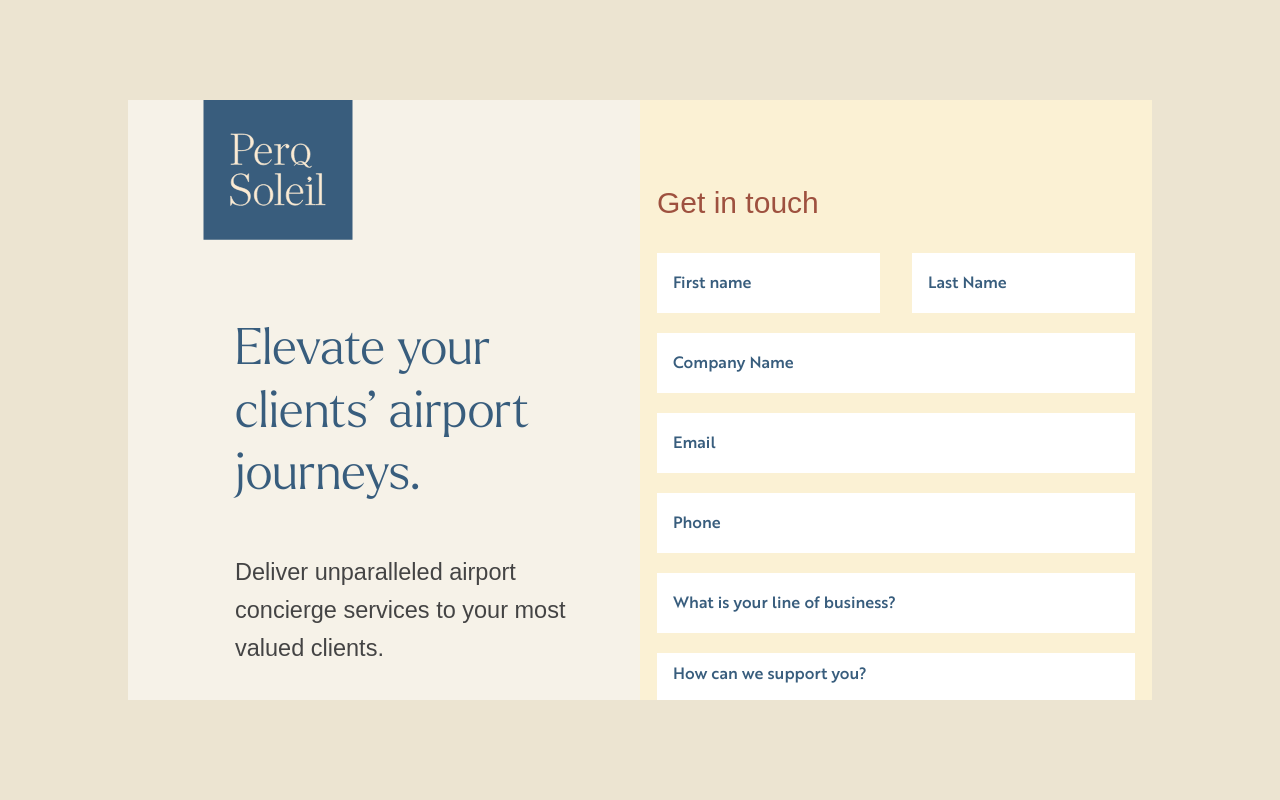
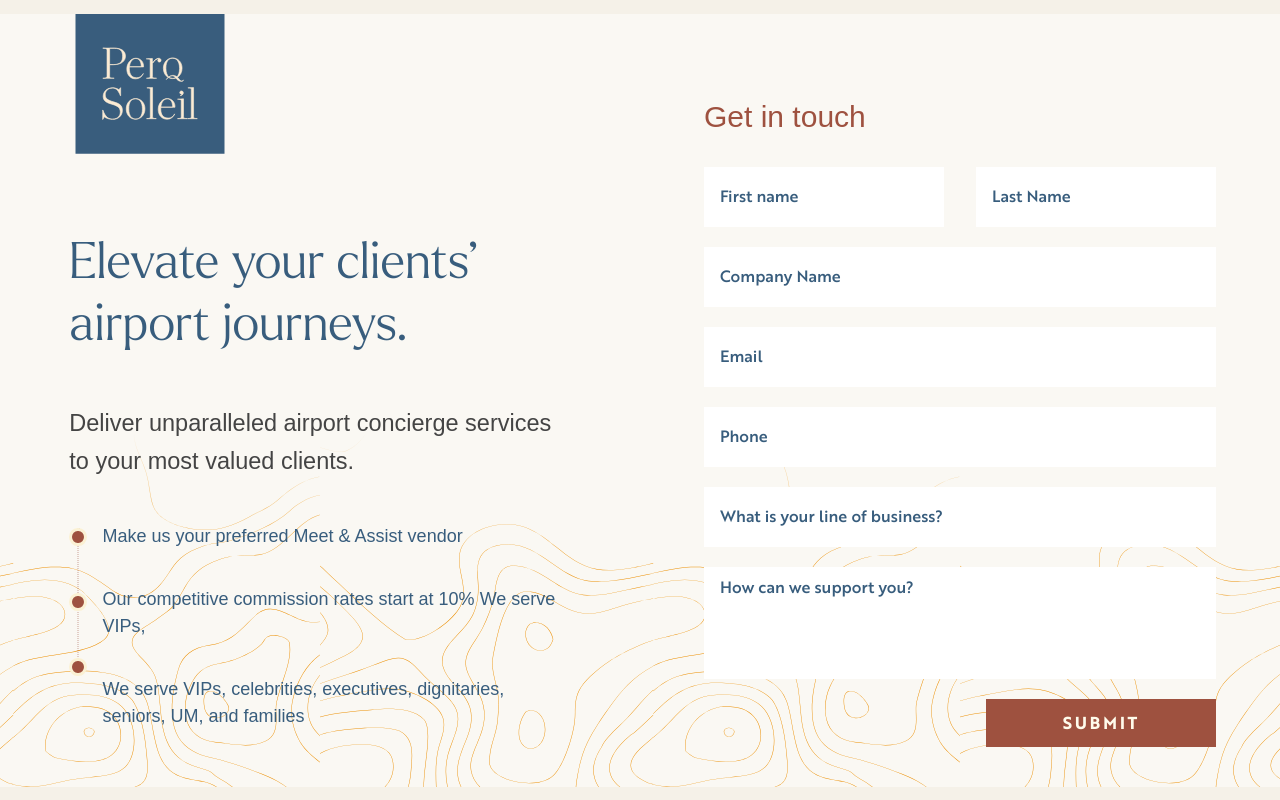
Before and after one commit to khanghoanglatui172/persoliel-landing-page, a Next.js app: page /advisors in a window 1280 px wide. Built offline with nearby package versions, Linux system fonts and the light colour scheme; a web font is replaced by a local one; what mailgun.js would draw is missing.

Commit message:
fix ui-ux

```diff
--- a/app/advisors/components/formAdvisors.tsx
+++ b/app/advisors/components/formAdvisors.tsx
@@ -54,9 +54,9 @@ function FormAdvisors({
   };
 
   return (
-    <div className="flex flex-col items-center  relative flex-grow w-[50%] bg-layer pt-[4.563rem] gap-5">
+    <div className="relative flex-grow w-[50%] pt-[4.563rem] gap-5 h-[100%] p-10 px-16">
       <form onSubmit={handleSubmit(onSubmit)}>
-        <div className="flex flex-col justify-around items-center flex-grow gap-5 w-[100%]">
+        <div className="flex flex-col justify-around items-center flex-grow gap-5 h-[100%] w-[100%]">
           <div className="w-[100%]">
             <h4 className="text-bgButton text-3xl font-normal leading-loose text-start">
               Get in touch
--- a/app/advisors/components/information.tsx
+++ b/app/advisors/components/information.tsx
@@ -4,7 +4,7 @@ import Bullets from "./bullest";
 
 function Information() {
   return (
-    <div className="flex justify-center relative flex-grow w-[50%] pl-[4.688rem]">
+    <div className="flex justify-center relative flex-grow w-[50%] px-[2.333rem]">
       <div className="w-[150px] h-[140px] absolute top-0 left-[4.688rem]">
         <Image
           src="/logo.svg"
@@ -26,7 +26,7 @@ function Information() {
             clients.
           </p>
         </div>
-        <div className="flex flex-row gap-4">
+        <div className="flex gap-4">
           <div className="w-[17.19px] h-[132px]">
             <Bullets />
           </div>
--- a/app/advisors/page.tsx
+++ b/app/advisors/page.tsx
@@ -39,8 +39,8 @@ function Advisors() {
     }
   }
   return (
-    <div className="flex items-center justify-center h-[100vh]">
-      <div className="w-[80%] h-[75%] relative bg-white bg-opacity-50 flex overflow-auto">
+    <div className="flex items-center justify-center h-[100vh] bg-white bg-opacity-50 overflow-auto">
+      <div className="flex flex-row p relative bg-white bg-opacity-50 overflow-auto bg-[url('/backgrounds/background-contourmap4-subpage.svg')] bg-repeat-x bg-advisor-bg">
         <Information />
         <FormAdvisors submit={handleSubmit} />
       </div>
--- a/tailwind.config.js
+++ b/tailwind.config.js
@@ -47,6 +47,7 @@ module.exports = {
         "testimonials-percentage": "5% 50%",
         "discover-perq-soleil": "26rem -9rem",
         "left-center": "center left 5rem",
+        "advisor-bg": "center 100%",
       },
       backgroundImage: {
         "gradient-radial": "radial-gradient(var(--tw-gradient-stops))",
```
